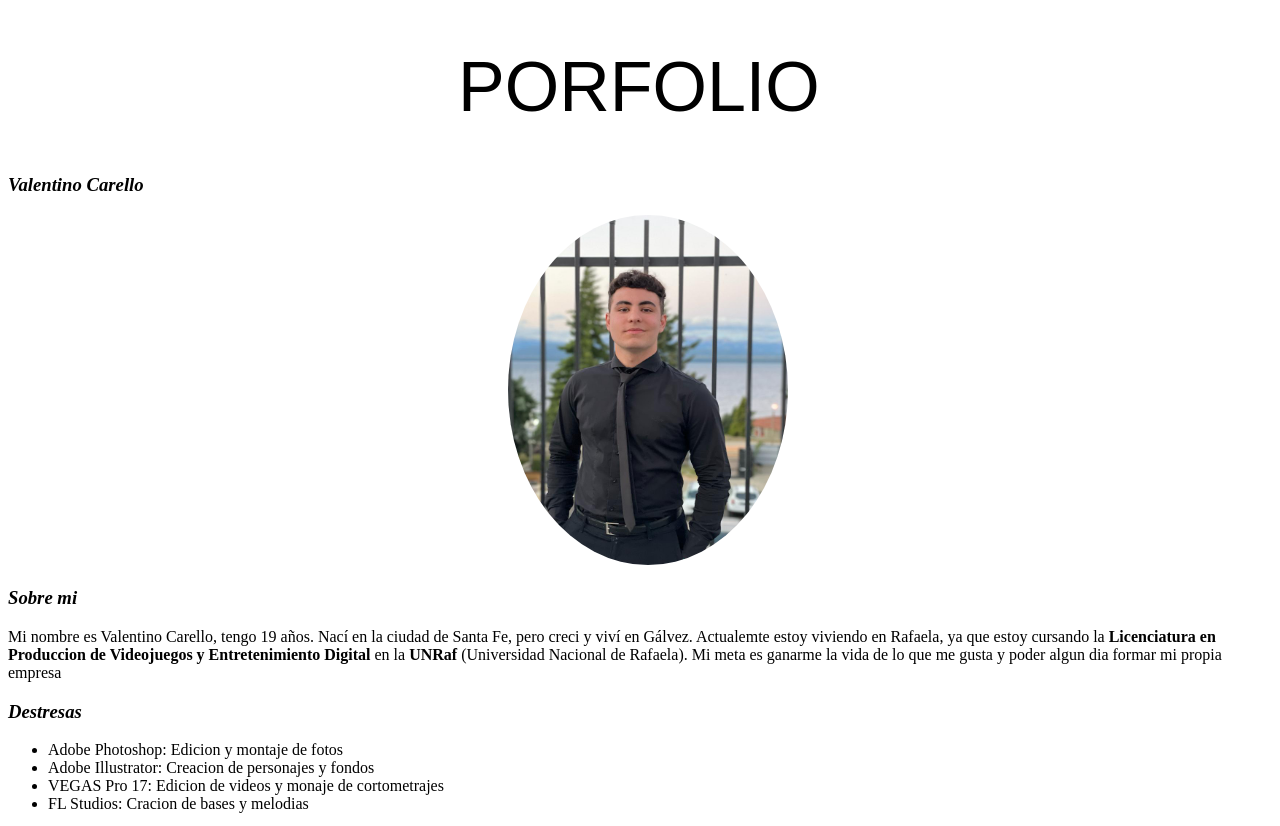
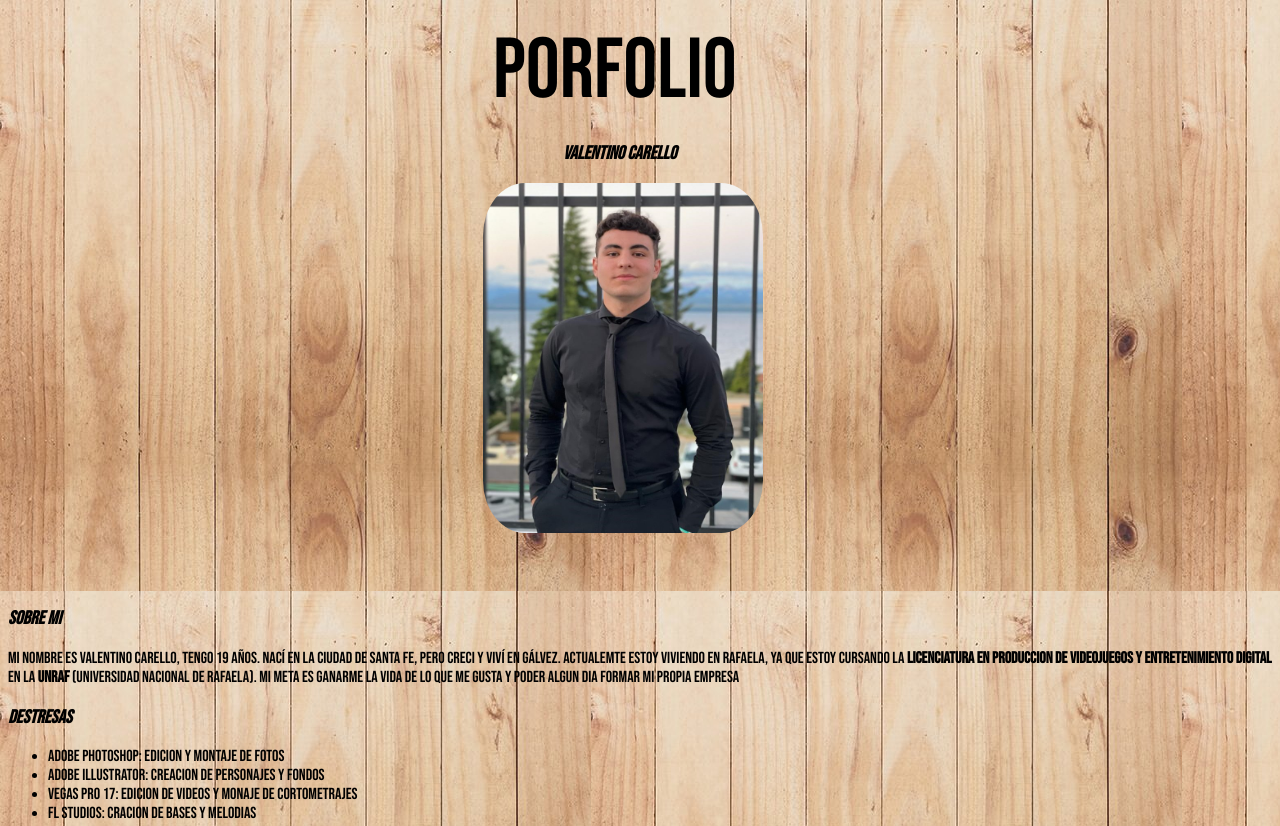
Before and after one commit to ValeCarello/CV-Porfolio, a plain HTML site: page index.html in a window 1280 px wide. Shown: the top 826 px of the page. Drawn offline with Linux system fonts and the light colour scheme; a web font is replaced by a local one.

Commit message:
Fondo y Fuente

```diff
--- a/estilo.css
+++ b/estilo.css
@@ -1,16 +1,29 @@
+body{
+        font-family: "Bebas Neue", sans-serif;
+        font-weight: 400;
+        font-style: normal;
+        background-image: url(./public/images/Fondo.Madera.18.jpg);
+
 #FotoPerfil {
    width: 280px;
    height: 350px;
-   margin-left: 500px;
-   border-radius: 50%;
+   margin-left: 475px;
+   border-radius: 15%;
+   margin-bottom: 50px;
 }
-
+#Nombre{
+        margin-left: 555px;
+}
 
 #Titulo {
 
-        font-family: "Bungee Spice", sans-serif;
+        font-family: "Bebas Neue", sans-serif;
         font-weight: 400;
         font-style: normal;
-        font-size: 70px;
-        margin-left: 450PX;
+        font-size: 85px;
+        margin-left: 485PX;
+        margin-top: 20px;
+        margin-bottom: 1px;
 }
+
+}
--- a/index.html
+++ b/index.html
@@ -8,14 +8,14 @@
     <link rel="website icon" type="png" href="./public/images/2Z4sVgFroVMl5ZbB56ezScXPyzV.png">
     <link rel="preconnect" href="https://fonts.googleapis.com">
     <link rel="preconnect" href="https://fonts.gstatic.com" crossorigin>
-    <link href="https://fonts.googleapis.com/css2?family=Bungee+Spice&display=swap" rel="stylesheet">
-</head>
+    <link href="https://fonts.googleapis.com/css2?family=Bebas+Neue&family=Pixelify+Sans:wght@400..700&display=swap" rel="stylesheet">
+
 <body>
  <em><h1 id="Titulo">PORFOLIO</h1></em>
 
- <em><h3>Valentino Carello</h3></em>
+ <em><h3 id="Nombre">Valentino Carello</h3></em>
 
- <img id="FotoPerfil" src="./public/images/IMG-20220108-WA0216.jpg" alt="Mucha FACHA NO CARGA">
+ <img id="FotoPerfil" src="./public/images/FotoPerfil.jpg" alt="Mucha FACHA NO CARGA">
 
  <em><h3>Sobre mi</h3></em>
  <span><p>Mi nombre es Valentino Carello, tengo 19 años. Nací en la ciudad de Santa Fe, pero creci y viví en Gálvez. Actualemte estoy viviendo en Rafaela, ya que estoy cursando la <strong>Licenciatura en Produccion de Videojuegos y Entretenimiento Digital</strong> en la <strong>UNRaf</strong> (Universidad Nacional de Rafaela). Mi meta es ganarme la vida de lo que me gusta y poder algun dia formar mi propia empresa </p></span>
```
Also changed, not shown: public/images/Fondo.Madera.18.jpg (added), public/images/FotoPerfil.jpg (added).
